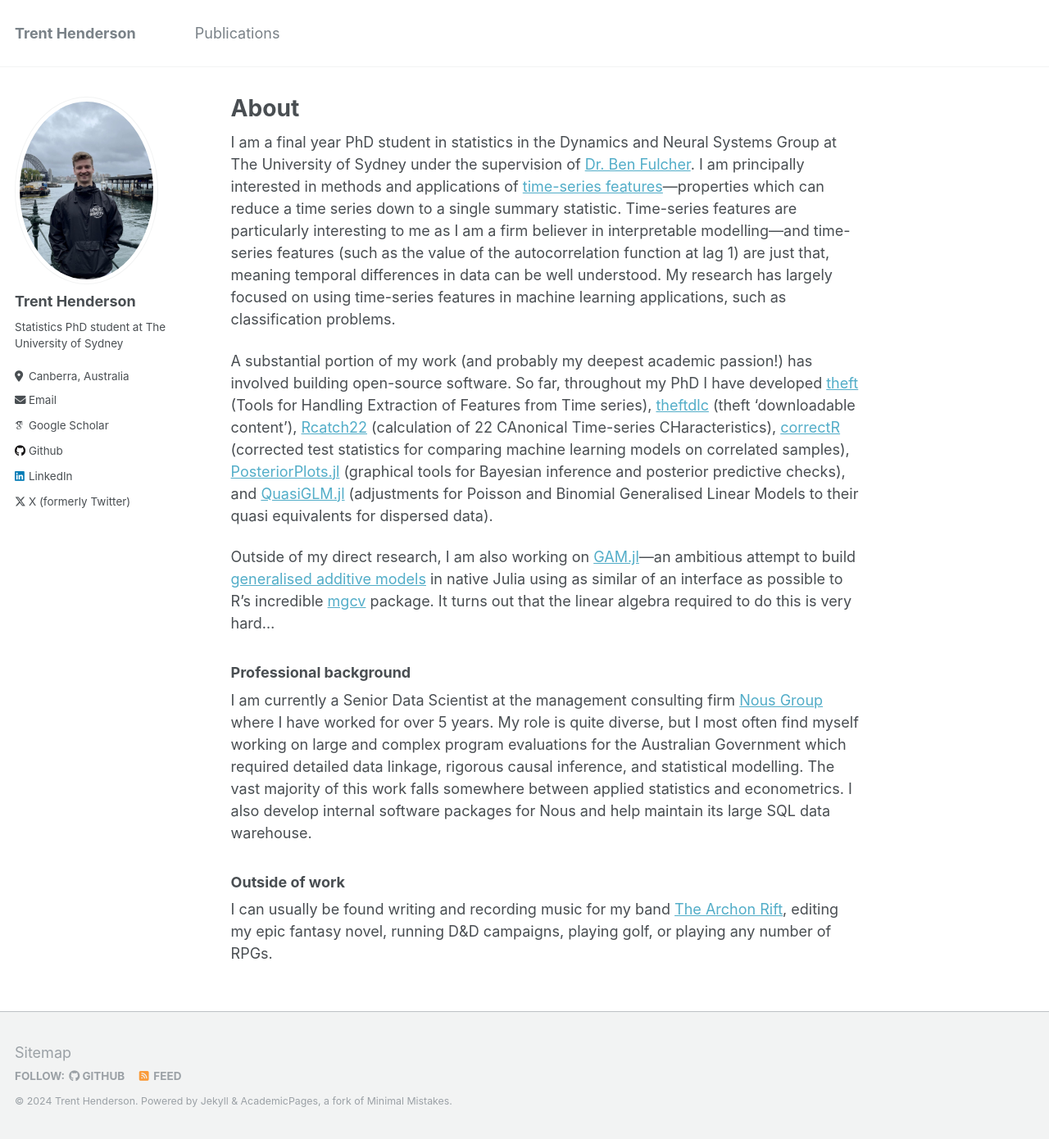
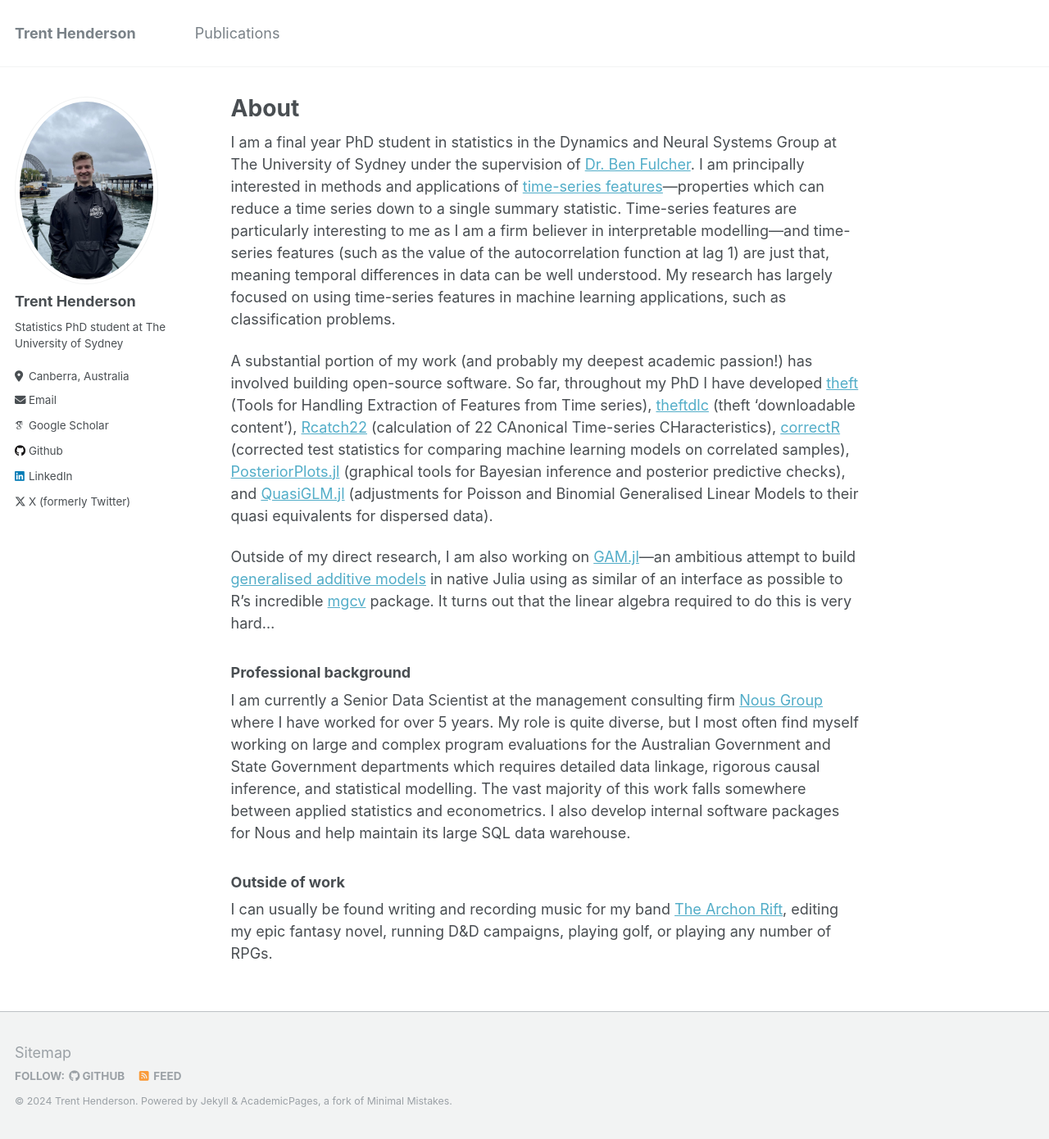
Before and after one commit to hendersontrent/hendersontrent.github.io, a Jekyll site: the page built from _pages/about.md, in a window 1280 px wide and 1390 px high. Shown: the whole window at 82% size. Built offline with Jekyll 4.4.1, drawn with Linux system fonts in a browser that asks for light colours; some web fonts are replaced.

Commit message:
Update about.md

```diff
--- a/_pages/about.md
+++ b/_pages/about.md
@@ -16,7 +16,7 @@ Outside of my direct research, I am also working on [GAM.jl](https://github.com/
 
 ### Professional background
 
-I am currently a Senior Data Scientist at the management consulting firm [Nous Group](https://nousgroup.com/people/trent-henderson/) where I have worked for over 5 years. My role is quite diverse, but I most often find myself working on large and complex program evaluations for the Australian Government which required detailed data linkage, rigorous causal inference, and statistical modelling. The vast majority of this work falls somewhere between applied statistics and econometrics. I also develop internal software packages for Nous and help maintain its large SQL data warehouse.
+I am currently a Senior Data Scientist at the management consulting firm [Nous Group](https://nousgroup.com/people/trent-henderson/) where I have worked for over 5 years. My role is quite diverse, but I most often find myself working on large and complex program evaluations for the Australian Government and State Government departments which requires detailed data linkage, rigorous causal inference, and statistical modelling. The vast majority of this work falls somewhere between applied statistics and econometrics. I also develop internal software packages for Nous and help maintain its large SQL data warehouse.
 
 ### Outside of work
 
```
